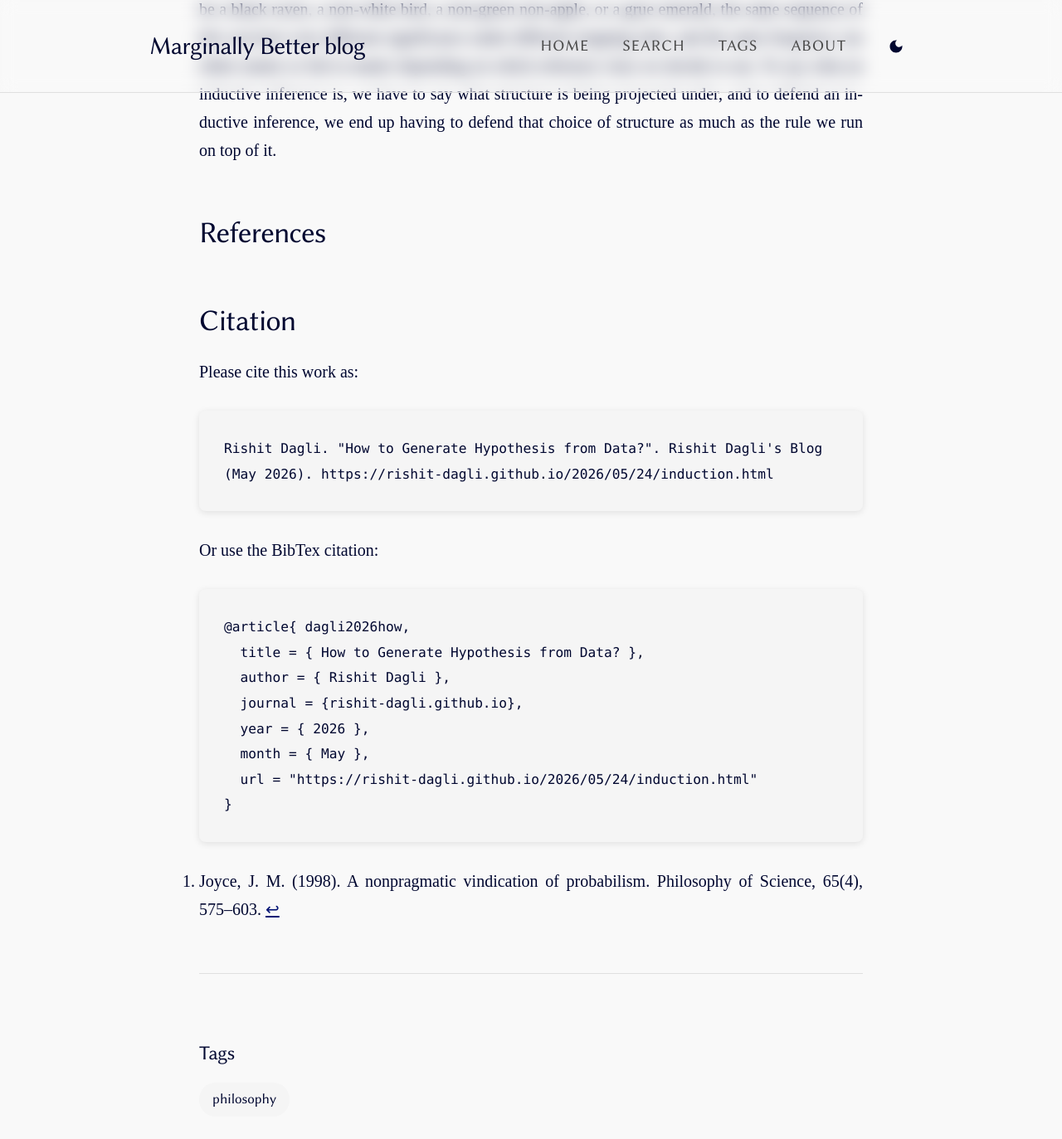
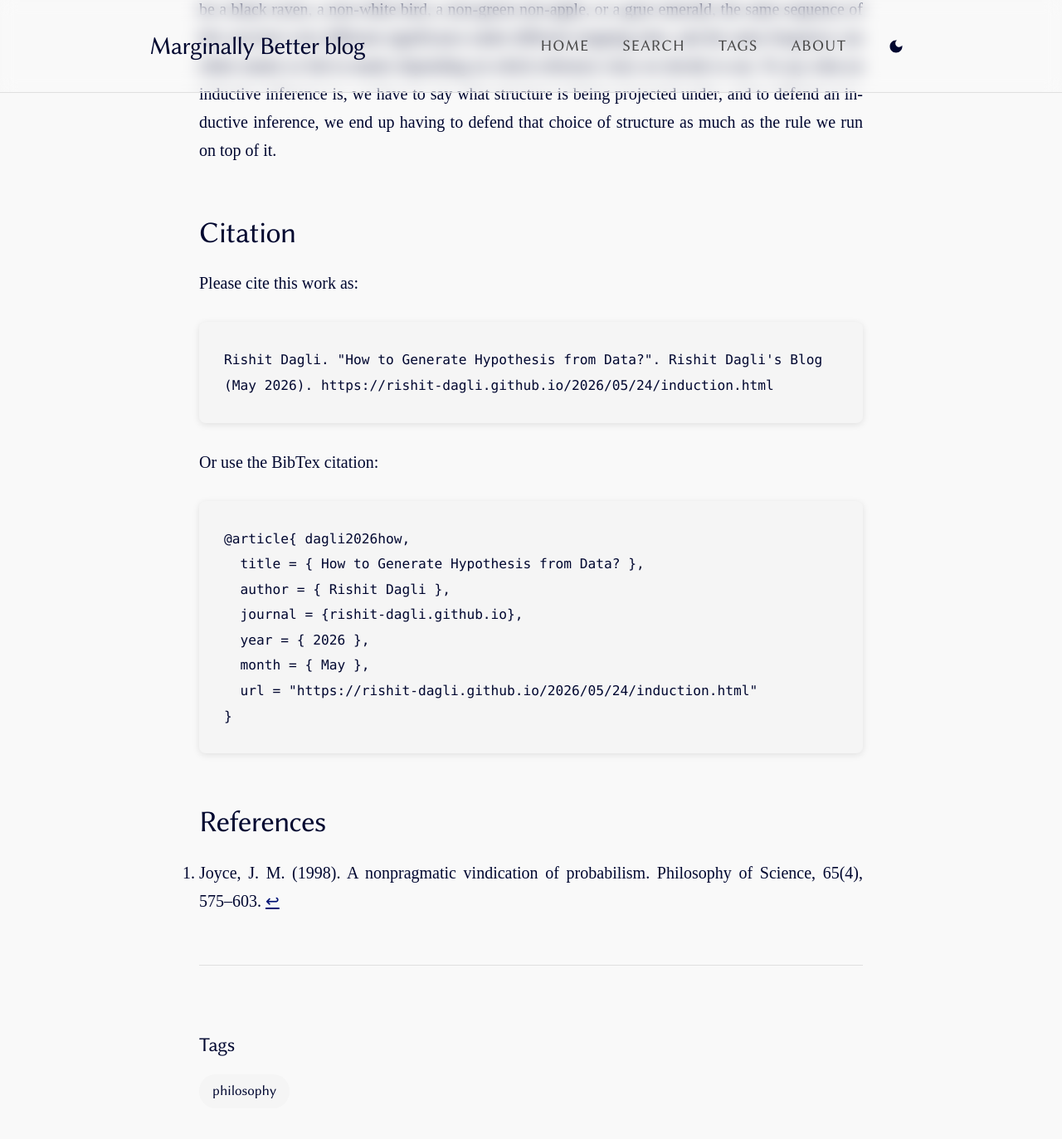
Before and after one commit to Rishit-dagli/Rishit-dagli.github.io, a Jekyll site: the page built from _posts/2026-05-24-induction.md, in a window 1280 px wide and 1400 px high, scrolled down 27091 px. Shown: the top 1373 px of the window at 83% size. Built offline with Jekyll 4.4.1, drawn with Linux system fonts in a browser that asks for light colours; some web fonts are replaced; our own code applies the rules of GitHub Pages for plain Markdown files; comment, search, counter and statistics services are not loaded.

Commit message:
induction

```diff
--- a/_posts/2026-05-24-induction.md
+++ b/_posts/2026-05-24-induction.md
@@ -417,8 +417,8 @@ After working through all of these arguments, I have come around to thinking tha
 
 It also seems interesting that evidence is always evidence under a description. The same object can be a black raven, a non-white bird, a non-green non-apple, or a grue emerald, the same sequence of bits can have very different significance under different stopping rules, and the same frequency can either matter or fail to matter depending on which reference class we decide to use. To say what an inductive inference is, we have to say what structure is being projected under, and to defend an inductive inference, we end up having to defend that choice of structure as much as the rule we run on top of it.
 
+{% include bibtex.html %}
+
 ## References
 
 [^joyce1998nonpragmatic]: Joyce, J. M. (1998). A nonpragmatic vindication of probabilism. Philosophy of Science, 65(4), 575–603.
-
-{% include bibtex.html %}
```
